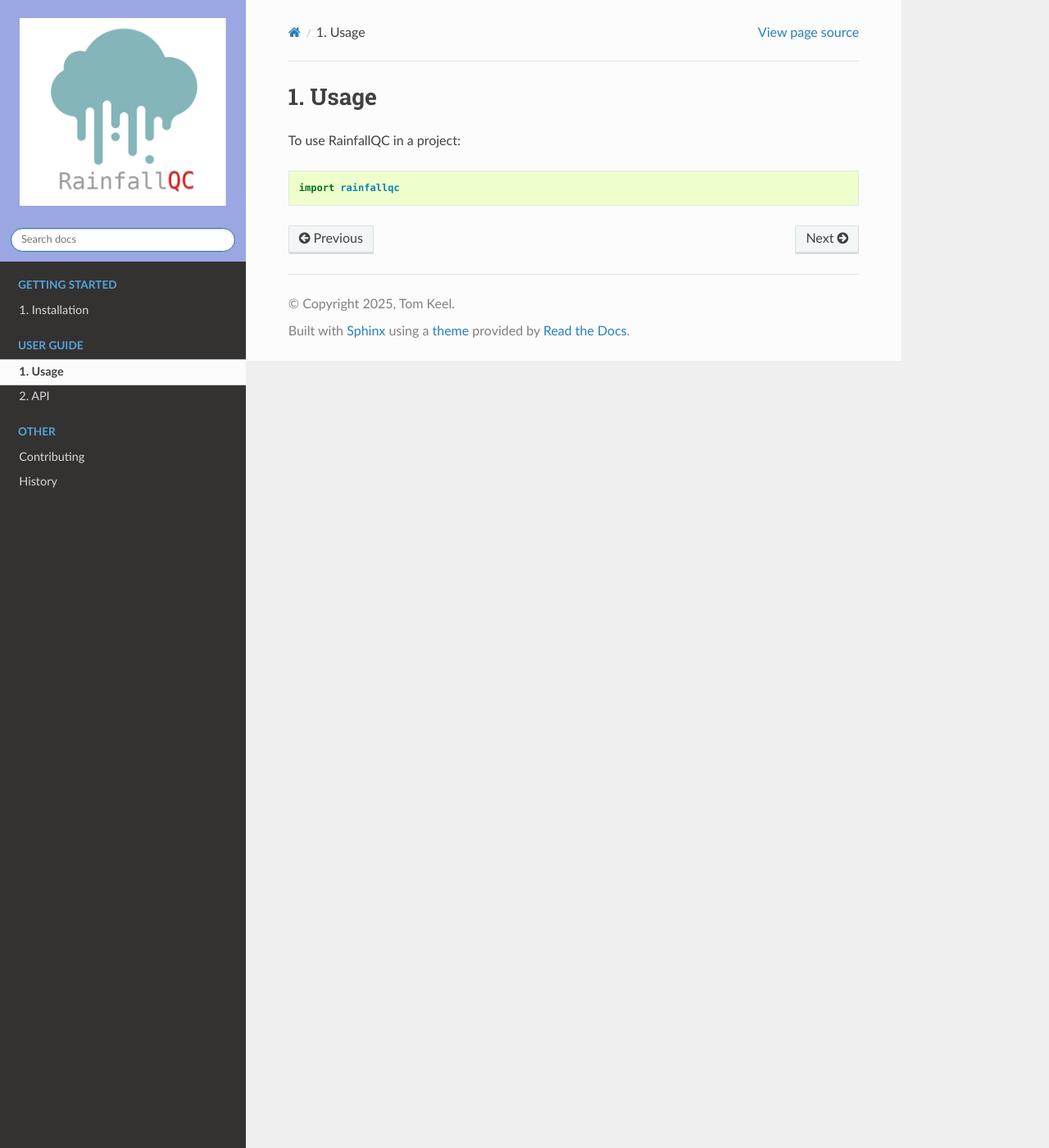
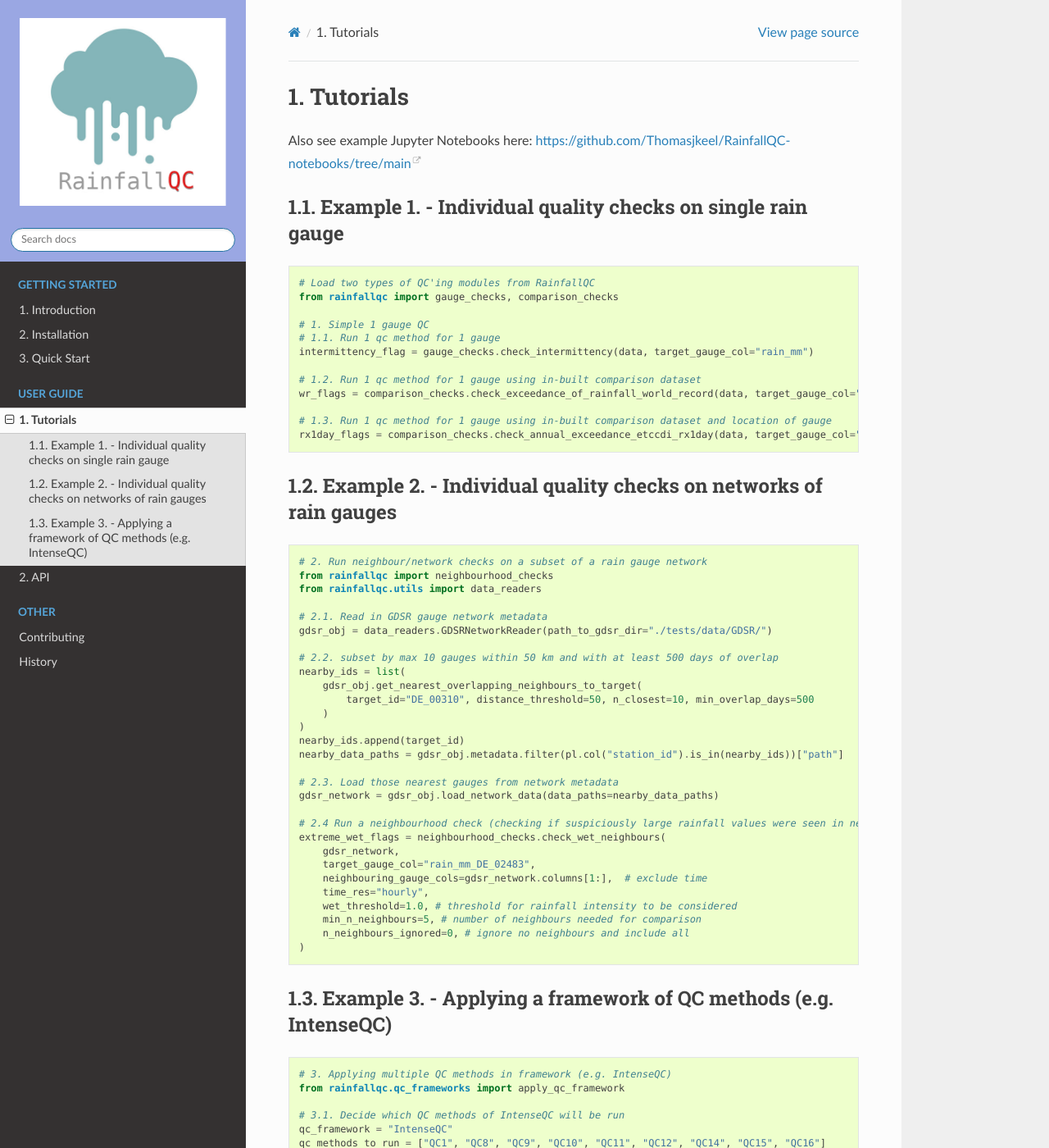
Before and after one commit to NERC-CEH/RainfallQC, a Sphinx documentation site: the page built from docs/tutorials.rst, in a window 1280 px wide and 1400 px high. Shown: the whole window at 82% size. Built offline with Sphinx 7.4.7 and the Read the Docs theme 3.1.0, drawn with Linux system fonts in a browser that asks for light colours; pages that are not in the unit, such as notebooks, are missing from menus; some of the changed text lies outside the part shown.

Commit message:
update rst

```diff
--- a/docs/conf.py
+++ b/docs/conf.py
@@ -85,6 +85,7 @@ exclude_patterns = ["_build", "Thumbs.db", ".DS_Store"]
 
 exclude_patterns += [
     "modules.rst",
+    "rainfallqc.rst",
     "rainfallqc.core.rst",
     "rainfallqc.data.rst",
     "rainfallqc.data.ETCCDI.rst",
--- a/docs/tutorials.rst
+++ b/docs/tutorials.rst
@@ -1,7 +1,98 @@
-=====
-Usage
-=====
+=========
+Tutorials
+=========
 
-To use RainfallQC in a project::
+Also see example Jupyter Notebooks here: https://github.com/Thomasjkeel/RainfallQC-notebooks/tree/main
 
-    import rainfallqc
+
+
+Example 1. - Individual quality checks on single rain gauge
+===========================================================
+
+.. code-block:: python
+
+        # Load two types of QC'ing modules from RainfallQC
+        from rainfallqc import gauge_checks, comparison_checks
+
+        # 1. Simple 1 gauge QC
+        # 1.1. Run 1 qc method for 1 gauge
+        intermittency_flag = gauge_checks.check_intermittency(data, target_gauge_col="rain_mm")
+
+        # 1.2. Run 1 qc method for 1 gauge using in-built comparison dataset
+        wr_flags = comparison_checks.check_exceedance_of_rainfall_world_record(data, target_gauge_col="rain_mm", time_res='hourly')
+
+        # 1.3. Run 1 qc method for 1 gauge using in-built comparison dataset and location of gauge
+        rx1day_flags = comparison_checks.check_annual_exceedance_etccdi_rx1day(data, target_gauge_col="rain_mm", gauge_lon=1.0, gauge_lat=55.0)
+
+
+Example 2. - Individual quality checks on networks of rain gauges
+=================================================================
+
+.. code-block:: python
+
+        # 2. Run neighbour/network checks on a subset of a rain gauge network
+        from rainfallqc import neighbourhood_checks
+        from rainfallqc.utils import data_readers
+
+        # 2.1. Read in GDSR gauge network metadata
+        gdsr_obj = data_readers.GDSRNetworkReader(path_to_gdsr_dir="./tests/data/GDSR/")
+
+        # 2.2. subset by max 10 gauges within 50 km and with at least 500 days of overlap
+        nearby_ids = list(
+            gdsr_obj.get_nearest_overlapping_neighbours_to_target(
+                target_id="DE_00310", distance_threshold=50, n_closest=10, min_overlap_days=500
+            )
+        )
+        nearby_ids.append(target_id)
+        nearby_data_paths = gdsr_obj.metadata.filter(pl.col("station_id").is_in(nearby_ids))["path"]
+
+        # 2.3. Load those nearest gauges from network metadata
+        gdsr_network = gdsr_obj.load_network_data(data_paths=nearby_data_paths)
+
+        # 2.4 Run a neighbourhood check (checking if suspiciously large rainfall values were seen in neighbours)
+        extreme_wet_flags = neighbourhood_checks.check_wet_neighbours(
+            gdsr_network,
+            target_gauge_col="rain_mm_DE_02483",
+            neighbouring_gauge_cols=gdsr_network.columns[1:],  # exclude time
+            time_res="hourly",
+            wet_threshold=1.0, # threshold for rainfall intensity to be considered
+            min_n_neighbours=5, # number of neighbours needed for comparison
+            n_neighbours_ignored=0, # ignore no neighbours and include all
+        )
+
+Example 3. - Applying a framework of QC methods (e.g. IntenseQC)
+================================================================
+
+.. code-block:: python
+
+        # 3. Applying multiple QC methods in framework (e.g. IntenseQC)
+        from rainfallqc.qc_frameworks import apply_qc_framework
+
+        # 3.1. Decide which QC methods of IntenseQC will be run
+        qc_framework = "IntenseQC"
+        qc_methods_to_run = ["QC1", "QC8", "QC9", "QC10", "QC11", "QC12", "QC14", "QC15", "QC16"]
+
+        # 3.2 Decide which parameters for QC
+        qc_kwargs = {
+            "QC1": {"quantile": 5},
+            "QC14": {"wet_day_threshold": 1.0, "accumulation_multiplying_factor": 2.0},
+            "QC16": {
+                "neighbouring_gauge_cols": daily_gpcc_network.columns[2:],
+                "wet_threshold": 1.0,
+                "min_n_neighbours": 5,
+                "n_neighbours_ignored": 0,
+            },
+            # Shared defaults applied to all
+            "shared": {
+                "target_gauge_col": "rain_mm_DE_02483",
+                "gauge_lat": gpcc_metadata["latitude"],
+                "gauge_lon": gpcc_metadata["longitude"],
+                "time_res": "daily",
+                "data_resolution": 0.1,
+            },
+        }
+
+        # 3.3. Run QC methods on network data
+        qc_result = apply_qc_framework.run_qc_framework(
+            daily_gpcc_network, qc_framework=qc_framework, qc_methods_to_run=qc_methods_to_run, qc_kwargs=qc_kwargs
+        )
```
Also changed, not shown: docs/api.rst (+15 -2 lines), docs/intro.rst (added, +8 -0 lines), docs/quickstart.rst (added, +11 -0 lines).
